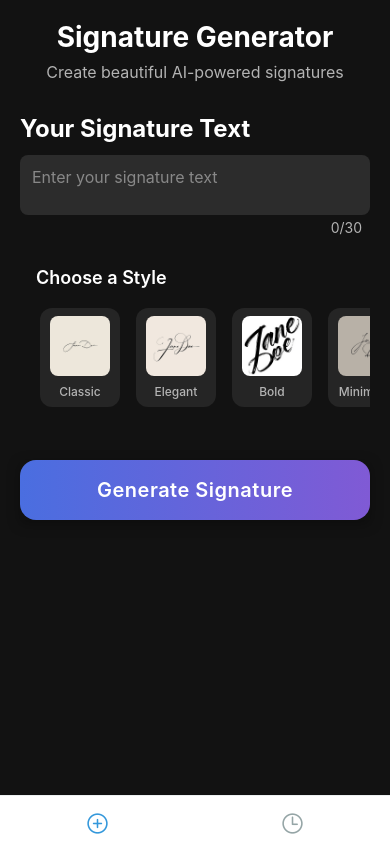
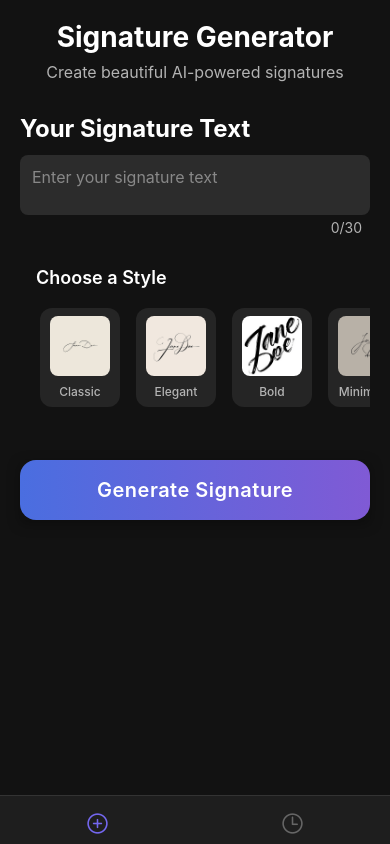
Before and after one commit to kutlukarakoc/signature, a React Native app in the folder frontend/: screen / in a window 390 px wide. Built offline with nearby package versions, Linux system fonts and the light colour scheme.

Commit message:
feat: Enhance AppNavigator with theme integration for dark mode and update tab bar styles

```diff
--- a/frontend/src/navigation/app-navigator.tsx
+++ b/frontend/src/navigation/app-navigator.tsx
@@ -5,6 +5,7 @@ import { createBottomTabNavigator } from '@react-navigation/bottom-tabs';
 import { Ionicons } from '@expo/vector-icons';
 import { HomeScreen } from '../screens/home-screen';
 import { HistoryScreen } from '../screens/history-screen';
+import { ThemeColors } from '../utils/config';
 
 const Stack = createNativeStackNavigator();
 const Tab = createBottomTabNavigator();
@@ -13,15 +14,15 @@ function MainTabs() {
   return (
     <Tab.Navigator
       screenOptions={{
-        tabBarActiveTintColor: '#3498db',
-        tabBarInactiveTintColor: '#95a5a6',
+        tabBarActiveTintColor: ThemeColors.accent,
+        tabBarInactiveTintColor: ThemeColors.disabledText,
         tabBarLabelStyle: {
           fontSize: 12,
           fontWeight: '500',
         },
         tabBarStyle: {
-          backgroundColor: '#fff',
-          borderTopColor: '#ecf0f1',
+          backgroundColor: ThemeColors.surface,
+          borderTopColor: ThemeColors.border,
           paddingTop: 8,
         },
         headerShown: false,
@@ -53,7 +54,37 @@ function MainTabs() {
 
 export function AppNavigator() {
   return (
-    <NavigationContainer>
+    <NavigationContainer
+      theme={{
+        dark: true,
+        colors: {
+          primary: ThemeColors.primary,
+          background: ThemeColors.background,
+          card: ThemeColors.surface,
+          text: ThemeColors.primaryText,
+          border: ThemeColors.border,
+          notification: ThemeColors.accent,
+        },
+        fonts: {
+          regular: {
+            fontFamily: 'System',
+            fontWeight: 'normal',
+          },
+          medium: {
+            fontFamily: 'System',
+            fontWeight: '500',
+          },
+          bold: {
+            fontFamily: 'System',
+            fontWeight: 'bold',
+          },
+          heavy: {
+            fontFamily: 'System',
+            fontWeight: '900',
+          }
+        }
+      }}
+    >
       <Stack.Navigator
         screenOptions={{
           headerShown: false,
```
